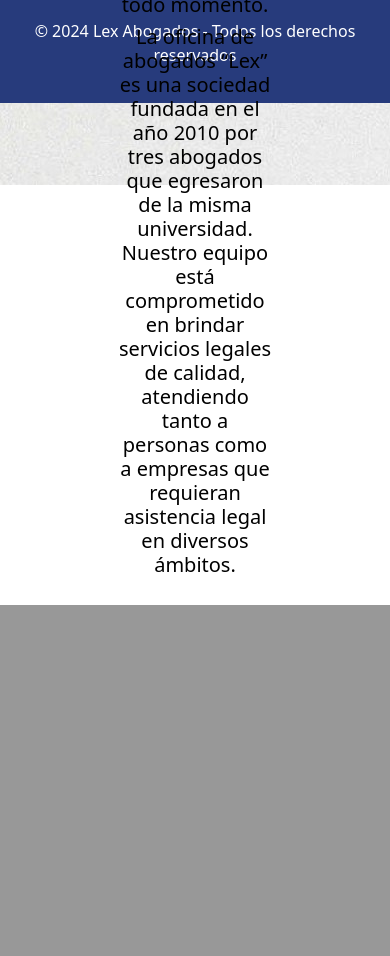
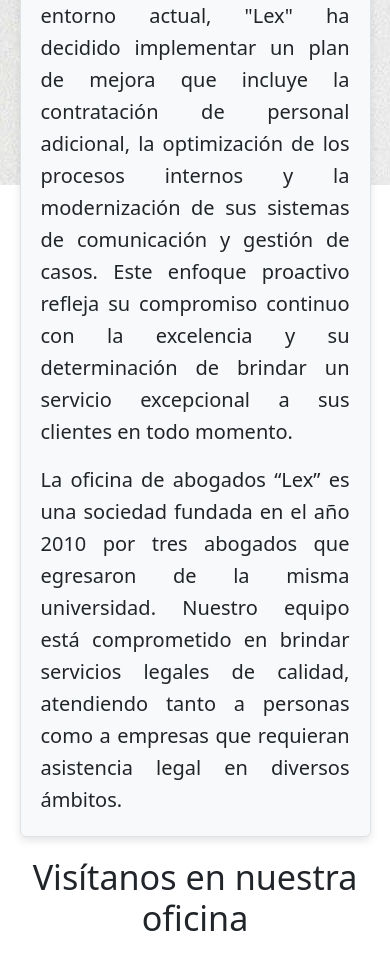
Before and after one commit to keviniturra12/Proyecto-Final, a Django app: page /abogados/Sobre_nosotros in a window 390 px wide. Shown: the part 915-1871 px from the top of the page. Before the commit the page ends 1520 px from the top, so only its background shows below. Run offline with Django 5.2, Linux system fonts and the light colour scheme; some libraries are stand-ins or nearby versions.

Commit message:
avances nosotros
mejorar texto y api para que ambos sean responsivas

```diff
--- a/paginaweb/abogados/templates/abogados/Sobre_nosotros.html
+++ b/paginaweb/abogados/templates/abogados/Sobre_nosotros.html
@@ -20,34 +20,55 @@
     <li class="right"><a href="#about" id="consultarClima">Inicio Sesión</a></li>
 </ul>
 <br>
+<style>
+    .card-custom {
+        background-color: #f8f9fa; /* Fondo claro para contraste */
+        border: 1px solid #dee2e6; /* Borde sutil */
+        padding: 20px; /* Espaciado interno */
+        margin: 20px auto; /* Espaciado externo y centrado */
+        width: 90%; /* Ancho ajustable */
+        max-width: 1200px; /* Ancho máximo */
+        box-shadow: 0 4px 8px rgba(0, 0, 0, 0.1); /* Sombra sutil */
+    }
+    .card-title {
+        margin-bottom: 20px; /* Espaciado debajo del título */
+    }
+    .card-text {
+        text-align: justify; /* Justificar el texto */
+        line-height: 1.6; /* Altura de línea para mejor legibilidad */
+    }
+</style>
+</head>
+<body>
 
-<h1 style="text-align: center;">Sobre Nosotros</h1>
-  <!-- Agregar la imagen a lo ancho con texto superpuesto -->
-  <div class="imagen-ancho" style="position: relative; text-align: center; color: rgb(255, 255, 255);">
-    <img src="{%static 'imagenes/fondo.jpg '%}" alt="Nosotros" style="width: 100%;">
-    <div class="texto-superpuesto" style="position: absolute; top: 50%; left: 50%; transform: translate(-50%, -50%); background-color: rgba(155, 130, 130, 0); padding: 20px;">
-        <h2><h5>La oficina de abogados "Lex" nació en 2010 como resultado de la visión compartida de
+<div class="card card-custom">
+<h2 class="card-title display-4">La oficina de abogados "Lex"</h2>
+<p class="card-text lead">La oficina de abogados "Lex" nació en 2010 como resultado de la visión compartida de
 tres abogados que se graduaron juntos de la misma universidad. Desde entonces, han estado
 brindando servicios legales de alta calidad a una amplia gama de clientes, tanto individuos
 como empresas, que buscan asesoramiento jurídico en diversas áreas. Su compromiso con la excelencia
-          y la ética profesional ha cimentado su reputación como una firma confiable y respetada en la comunidad legal.</h5></h2>
-          <h5>En respuesta a los desafíos del entorno actual, "Lex" ha decidido implementar un plan
+y la ética profesional ha cimentado su reputación como una firma confiable y respetada en la comunidad legal.</p>
+<p class="card-text lead">En respuesta a los desafíos del entorno actual, "Lex" ha decidido implementar un plan
 de mejora que incluye la contratación de personal adicional, la optimización de los procesos internos
 y la modernización de sus sistemas de comunicación y gestión de casos. Este enfoque proactivo refleja
 su compromiso continuo con la excelencia y su determinación de brindar un servicio excepcional a sus clientes en
-             todo momento.</h5>
-             <h5>La oficina de abogados “Lex” es una sociedad fundada en el año 2010 por tres abogados que
+todo momento.</p>
+<p class="card-text lead">La oficina de abogados “Lex” es una sociedad fundada en el año 2010 por tres abogados que
 egresaron de la misma universidad. Nuestro equipo está comprometido en brindar servicios legales de calidad,
-               atendiendo tanto a personas como a empresas que requieran asistencia legal en diversos ámbitos.</h5>
-         </div>
-    </div>
+atendiendo tanto a personas como a empresas que requieran asistencia legal en diversos ámbitos.</p>
 </div>
 
-  <div id="climaModal" class="modal" tabindex="-1">
+<h3 class="card-title display-4 text-center">Visítanos en nuestra oficina</h3>
+
+
+
+
+<!-- Modal para iniciar sesión -->
+<div id="climaModal" class="modal fade" tabindex="-1">
     <div class="modal-dialog">
         <div class="modal-content">
             <div class="modal-header">
-                <h5 class="modal-title"></h5>
+                <h5 class="modal-title">Iniciar Sesión</h5>
                 <button type="button" class="btn-close" data-bs-dismiss="modal" aria-label="Close"></button>
             </div>
             <div class="modal-body">
@@ -64,11 +85,10 @@
                         <div id="errorContraseña" class="text-danger" style="display: none;"></div>
                     </div>
                     <div class="text-center">
-                        <button type="submit" class="btn btn-primary" style="background-color: #333">Iniciar Sesión</button>
-                        <a href="{% url 'Registro' %}" class="btn btn-primary" style="background-color: #333">Crear Usuario</a>
+                        <button type="submit" class="btn btn-primary">Iniciar Sesión</button>
+                        <a href="{% url 'Registro' %}" class="btn btn-secondary">Crear Usuario</a>
                     </div>
                 </form>
-                <p></p>
                 <div id="mensajeExito" class="alert alert-success" style="display: none;">¡Inicio de sesión exitoso!</div>
                 <div id="mensajeError" class="alert alert-danger" style="display: none;">Error al iniciar sesión. Por favor, corrija los campos resaltados.</div>
             </div>
@@ -80,8 +100,8 @@
 </div>
 
 <!-- Agregar un contenedor para el mapa -->
-<div id="map" style="height: 400px; width: 100%;"></div>
-
+<div id="map" style="height: 500px; width: 80%; margin: 0 auto; border-radius: 15px;"></div>
+<br>
 <!-- Pie de página -->
 <footer style="text-align: center; background-color: #273b7c; color: white; padding: 20px;">
   <p>&copy; 2024 Lex Abogados - Todos los derechos reservados</p>
@@ -89,9 +109,11 @@
 
 <script src="https://cdn.jsdelivr.net/npm/bootstrap@5.3.3/dist/js/bootstrap.bundle.min.js"></script>
 <script src="https://code.jquery.com/jquery-3.5.1.slim.min.js"></script>
+<script src="{% static 'js/SoporteApi.js' %}"></script>
+
 <script src="https://cdn.jsdelivr.net/npm/@popperjs/core@2.5.4/dist/umd/popper.min.js"></script>
 <script src="https://stackpath.bootstrapcdn.com/bootstrap/4.5.2/js/bootstrap.min.js"></script>
 <script src='{%static "js/Modal.js"%}'></script>
-<script src="{% static 'js/SoporteApi.js' %}"></script>
+
 </body>
 </html>
--- a/paginaweb/abogados/templates/prueba.html
+++ /dev/null
@@ -1 +0,0 @@
-<li><a href="Sobre_nosotros.html"><i class="fas fa-gavel me-1"></i> Nosotros</a></li>
--- a/paginaweb/paginaweb/static/js/SoporteApi.js
+++ b/paginaweb/paginaweb/static/js/SoporteApi.js
@@ -2,50 +2,35 @@
     var mapDiv = document.getElementById("map");
     var map, marker;
 
+    // Ubicación fija (por ejemplo, la oficina de abogados "Lex")
+    var fixedLocation = { lat: -34.397, lng: 150.644 };
+
     map = new google.maps.Map(mapDiv, {
-        center: {lat: -34.397, lng: 150.644},
+        center: fixedLocation,
         zoom: 13
     });
 
-    if (navigator.geolocation) {
-        navigator.geolocation.getCurrentPosition(
-            function(position) {
-                var pos = {
-                    lat: position.coords.latitude,
-                    lng: position.coords.longitude
-                };
-
-                map.setCenter(pos);
-
     marker = new google.maps.Marker({
-                    position: pos,
+        position: fixedLocation,
         map: map,
-                    title: "Ubicación encontrada",
+        title: "Oficina de abogados 'Lex'",
         icon: {
             url: "http://maps.google.com/mapfiles/ms/icons/red-dot.png"
         }
     });
 
     var geocoder = new google.maps.Geocoder();
-                geocoder.geocode({ 'location': pos }, function(results, status) {
+    geocoder.geocode({ 'location': fixedLocation }, function(results, status) {
         if (status === 'OK') {
             if (results[0]) {
-                            ubicacionInput.value = results[0].formatted_address;
+                document.getElementById('ubicacionInput').value = results[0].formatted_address;
             } else {
-                            ubicacionInput.value = 'No se encontraron resultados';
+                document.getElementById('ubicacionInput').value = 'No se encontraron resultados';
             }
         } else {
-                        ubicacionInput.value = 'Error en geolocalización: ' + status;
+            document.getElementById('ubicacionInput').value = 'Error en geolocalización: ' + status;
         }
     });
-            },
-            function() {
-                handleLocationError(true, map.getCenter());
-            }
-        );
-    } else {
-        handleLocationError(false, map.getCenter());
-    }
 
     function handleLocationError(browserHasGeolocation, pos) {
         var errorMessage = browserHasGeolocation ?
```
Lines whose indentation alone changed are shown as unchanged.
